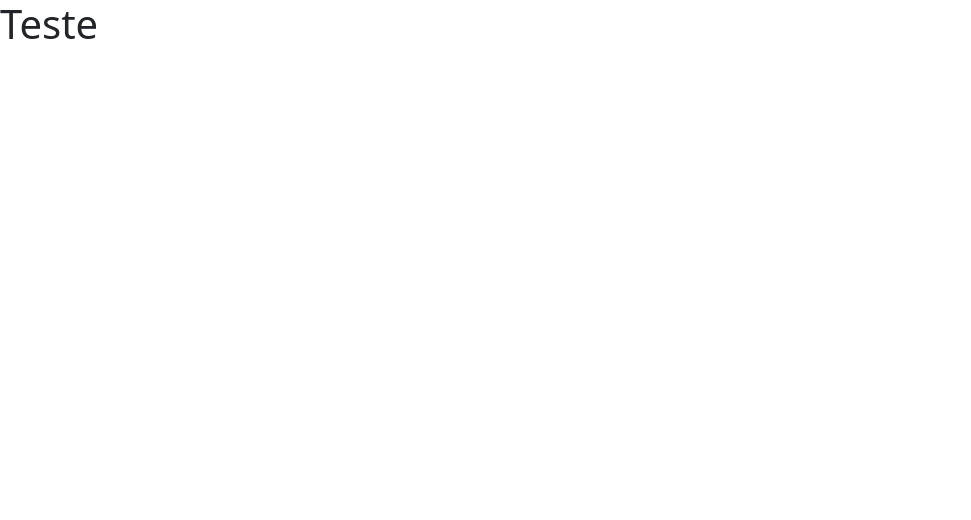
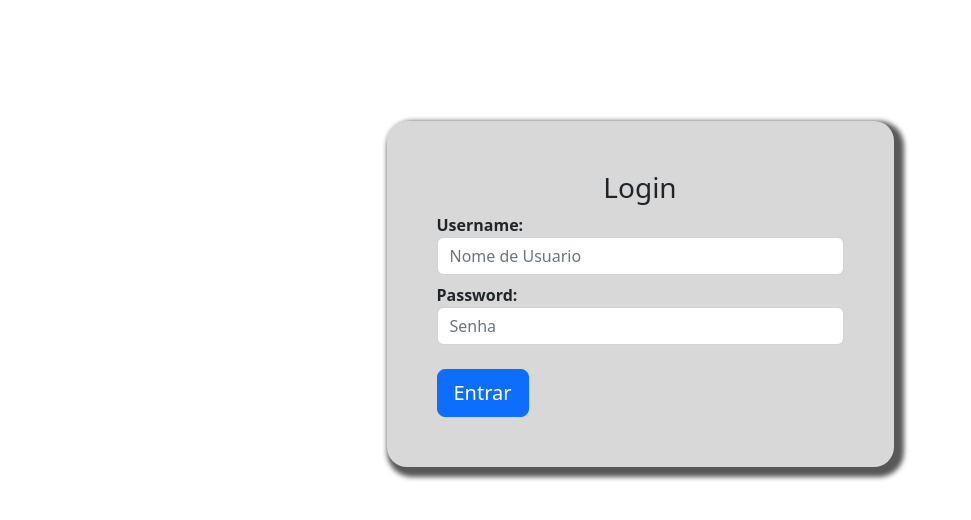
Before and after one commit to brunopontes90/projeto-pessoa, a React (Create React App) app in the folder frontend/: page / in a window 1280 px wide. Shown: the top 520 px of the page, without its empty margins (0-971 px from the left). Built offline with nearby package versions, Linux system fonts and the light colour scheme.

Commit message:
Criado telade login e estilizacao

```diff
--- /dev/null
+++ b/frontend/src/components/Auth/Auth.css
@@ -0,0 +1,15 @@
+:root {
+    --graylight: #D8D8D8;
+    --gray: #585858;
+}
+
+#login {
+    padding: 25px;
+}
+
+#login-column {
+    padding: 50px;
+    border-radius: 20px;
+    background-color: var(--graylight);
+    box-shadow: 5px 5px 5px 5px var(--gray);
+}
--- a/frontend/src/components/Auth/Auth.js
+++ b/frontend/src/components/Auth/Auth.js
@@ -1,10 +1,64 @@
 import React from "react";
+import "./Auth.css";
 
 function Auth(props) {
-    //const [listPessoas] = props;
+    const { listPessoas } = props;
+
+    const handleReturnUser = () => {
+        return (
+            <div>
+                {typeof listPessoas != "undefined" && listPessoas.map((data, index) => {
+                    return (
+                        <div>
+                            {listPessoas.nome && listPessoas.isAdmin == 1 ? "É admin" : "Não é admin"}
+                        </div>
+                    );
+                })}
+            </div>
+        );
+    }
 
     return (
-        <h1>Teste</h1>
+        <div id="login" className="m-5">
+            <div className="container">
+                <div id="login-row" className="row justify-content-center align-items-center m-5">
+                    <div id="login-column" className="col-md-6">
+                        <div id="login-box" className="col-md-12">
+                            <form id="login-form" className="form" action="" method="post">
+                                <h3 className="text-center">Login</h3>
+                                <div className="form-group">
+                                    <strong><label for="username">Username:</label></strong>
+                                    <input
+                                        type="text"
+                                        id="username"
+                                        name="username"
+                                        className="form-control"
+                                        placeholder="Nome de Usuario"
+                                    />
+                                </div>
+                                <div className="form-group mt-2">
+                                    <strong><label>Password:</label></strong>
+                                    <input
+                                        type="text"
+                                        id="password"
+                                        name="password"
+                                        placeholder="Senha"
+                                        className="form-control"
+                                    />
+                                    <button
+                                        type="button"
+                                        onClick={() => alert('Teste')}
+                                        className="btn btn-primary btn-lg btn-block mt-4"
+                                    >
+                                        Entrar
+                                    </button>
+                                </div>
+                            </form>
+                        </div>
+                    </div>
+                </div>
+            </div>
+        </div>
     );
 }
 
```
